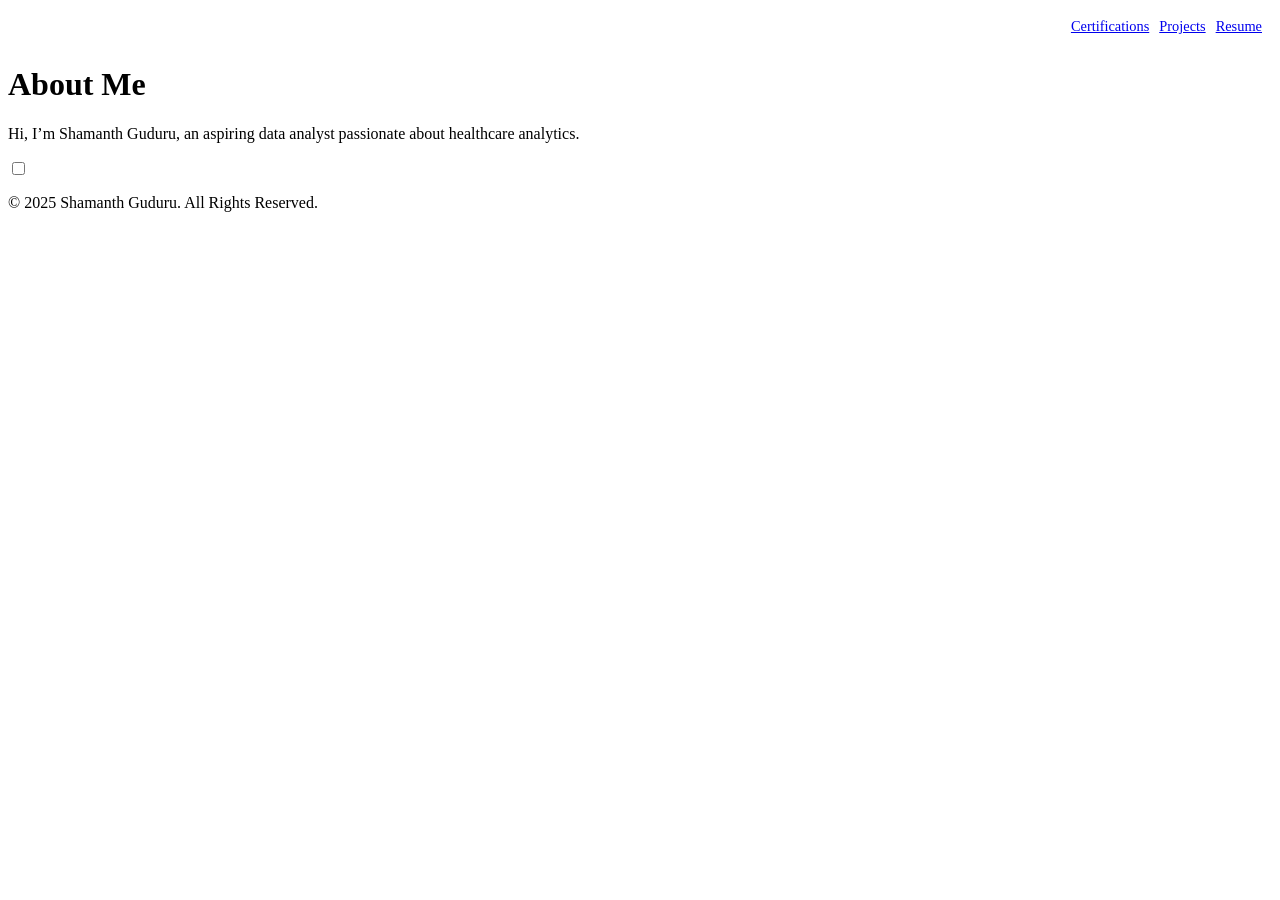
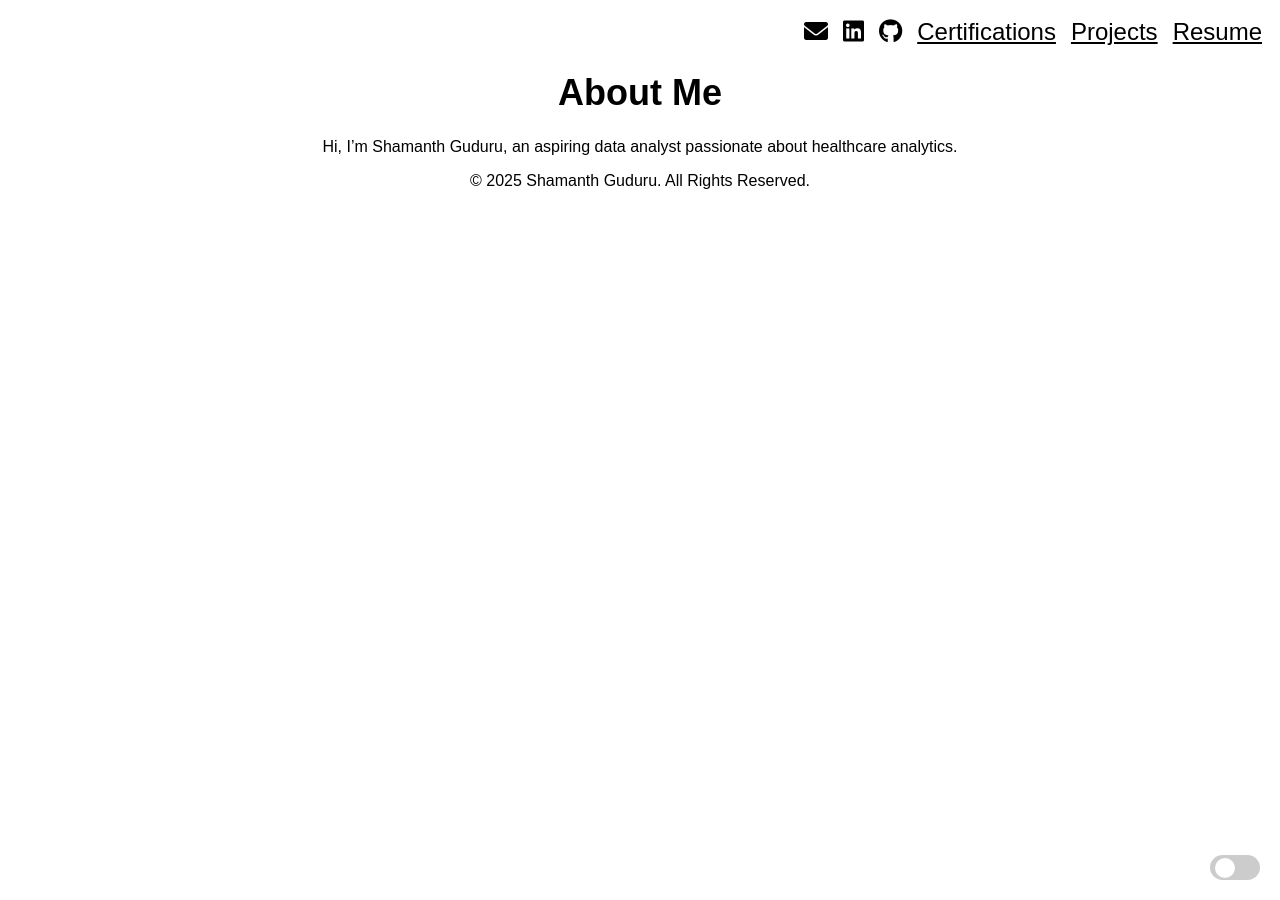
Before and after one commit to shamanthguduru/shamanthguduru.github.io, a Jekyll site: the page built from about.md, in a window 1280 px wide. Built offline with Jekyll 4.4.1, drawn with Linux system fonts in a browser that asks for light colours.

Commit message:
Update default.html

```diff
--- a/_layouts/default.html
+++ b/_layouts/default.html
@@ -1,19 +1,26 @@
-<style>
+<!DOCTYPE html>
+<html lang="en">
+<head>
+    <link rel="stylesheet" href="https://cdnjs.cloudflare.com/ajax/libs/font-awesome/6.0.0/css/all.min.css">
+    <meta charset="UTF-8">
+    <meta name="viewport" content="width=device-width, initial-scale=1.0">
+    <title>{{ page.title }}</title>
+    <link rel="stylesheet" href="{{ '/assets/css/style.css' | relative_url }}">
+    <link rel="icon" href="{{ '/assets/images/favicon.ico' | relative_url }}">
+    <style>
         .nav-container {
             display: flex;
             justify-content: space-between;
             align-items: center;
             padding: 10px;
         }
-        .social-links {
+        .social-links, .nav-links {
             display: flex;
             align-items: center;
             gap: 15px;
         }
         .nav-links {
-            display: flex;
-            gap: 10px;
-            font-size: 0.9em;
+            font-size: 0.8em;
         }
     </style>
 </head>
@@ -30,11 +37,11 @@
                 <a href="https://github.com/shamanthguduru" target="_blank" title="GitHub">
                     <i class="fab fa-github"></i>
                 </a>
-            </div>
-            <div class="nav-links">
-                <a href="/certifications" title="Certifications">Certifications</a>
-                <a href="/projects" title="Projects">Projects</a>
-                <a href="/resume" title="Resume">Resume</a>
+                <div class="nav-links">
+                    <a href="/certifications" title="Certifications">Certifications</a>
+                    <a href="/projects" title="Projects">Projects</a>
+                    <a href="/resume" title="Resume">Resume</a>
+                </div>
             </div>
         </div>
     </header>
```
